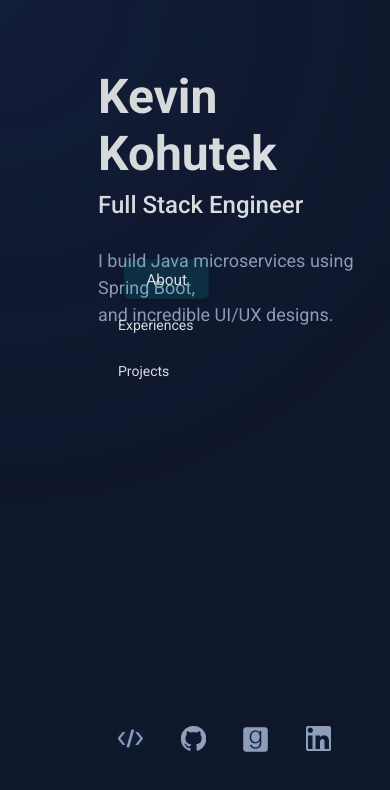
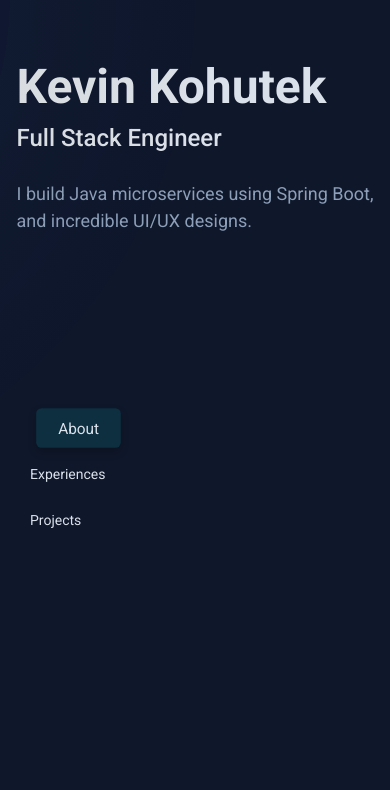
Before and after one commit to KevinKohutek04/ReactPortfolio, a React app in the folder my-app/: page / in a window 390 px wide. Built offline with nearby package versions, Linux system fonts and the light colour scheme.

Commit message:
fixesing columes

```diff
--- a/my-app/src/componets/FrontPage/FrontPage.css
+++ b/my-app/src/componets/FrontPage/FrontPage.css
@@ -14,7 +14,7 @@ body, html {
   margin: 0;
   padding: 0;
   width: 100%;
-  min-height: 100%;
+  height: 100%;
   overflow: auto;
 }
 
@@ -36,12 +36,13 @@ body, html {
   margin-left: 20%;
   display: flex;
   flex-direction: column;
-  justify-content: flex-start;
+  justify-content: space-between;
   box-sizing: border-box;
   background-color: rgb(15, 23, 42);
   padding: 20px;
   height: 100vh;
   pointer-events: none;
+
 }
 .RightBox {
   margin-left: calc(20% + 30%);
@@ -51,6 +52,29 @@ body, html {
   flex-direction: column;
   padding: 20px;
 
+}
+@media (max-width: 1000px) {
+  .MainBox {
+    flex-direction: column;
+    align-items: center;
+  }
+
+  .LeftBox {
+    align-items: center;
+    position: relative;
+    width: 100%;
+    height: auto;
+    margin-left: 0;
+    padding: 10px;
+    pointer-events: auto;
+  }
+
+  .RightBox {
+    margin-left: 0;
+    margin-right: 0;
+    width: 100%;
+    padding: 10px;
+  }
 }
 
 .RightBox::-webkit-scrollbar {
--- a/my-app/src/componets/FrontPage/NamePlate/NamePlate.css
+++ b/my-app/src/componets/FrontPage/NamePlate/NamePlate.css
@@ -5,7 +5,7 @@
     display: flex;
     flex-direction: column;
     align-items: flex-start;
-    height: 30%;
+    height: 400px;
     font-family: 'Roboto', sans-serif;
 }
 .title {
--- a/my-app/src/componets/Utility/ScrollTracker.css
+++ b/my-app/src/componets/Utility/ScrollTracker.css
@@ -30,11 +30,11 @@
   font-weight: 300;
   transform: translateX(30px) scale(1.1);
 }
-
 .scroll-position {
   margin-top: 20px;
 }
 
+
 .section-list a {
   text-decoration: none;
 }
```
